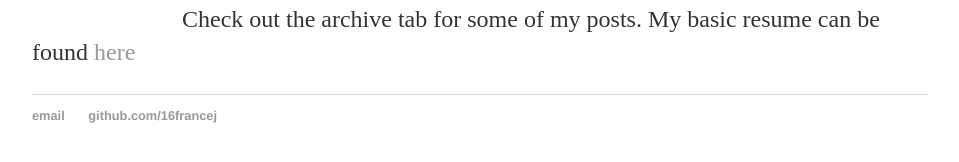
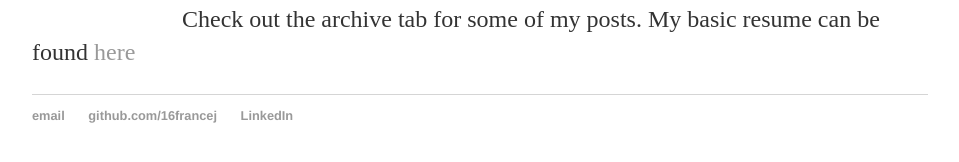
Before and after one commit to 16francej/16francej.github.io, a Jekyll site: the page built from index.html, in a window 1280 px wide. Shown: the part 353-515 px from the top of the page, without its empty margins (160-1119 px from the left). Built offline with Jekyll 4.4.1, drawn with Linux system fonts in a browser that asks for light colours.

Commit message:
Update default.html

```diff
--- a/_layouts/default.html
+++ b/_layouts/default.html
@@ -21,6 +21,7 @@
 	    		<ul>
 	        		<li><a href="mailto:francejoshuar1@gmail.com">email</a></li>
 	        		<li><a href="https://github.com/16francej">github.com/16francej</a></li>
+				<li><a href="https://www.linkedin.com/in/joshua-robert-france/">LinkedIn</a></li>
 				</ul>
 			</footer>
 		</body>
```
